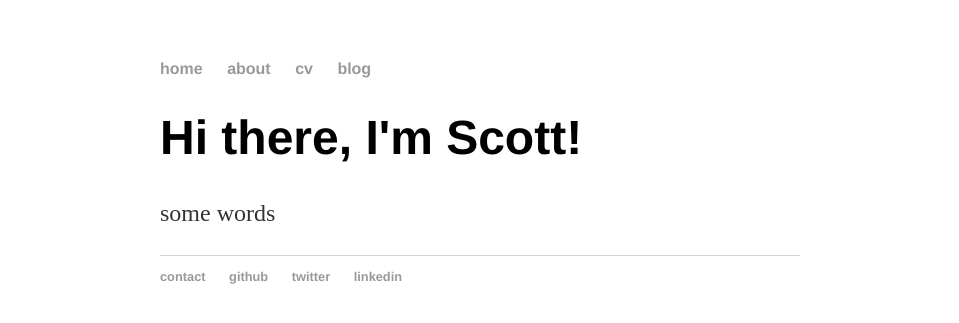
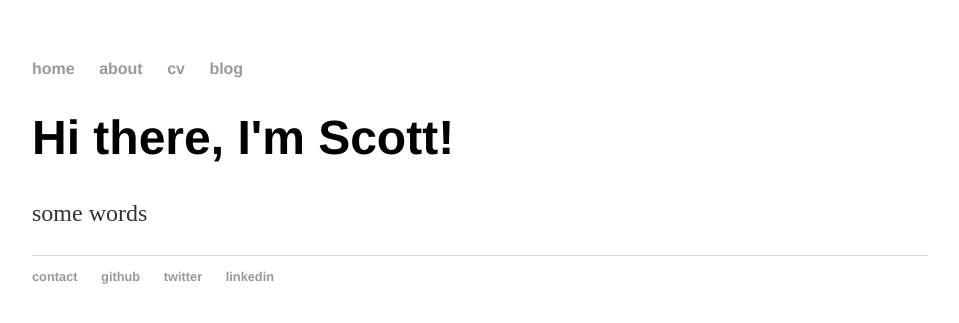
Before and after one commit to sjdenholm/sjdenholm.github.io, a Jekyll site: the page built from index.html, in a window 1280 px wide. Shown: the top 323 px of the page, without its empty margins (160-1119 px from the left). Built offline with Jekyll 4.4.1, drawn with Linux system fonts in a browser that asks for light colours.

Commit message:
Update main.css

```diff
--- a/css/main.css
+++ b/css/main.css
@@ -1,6 +1,6 @@
 body {
     margin: 60px auto;
-    width: 50%;
+    width: 70%;
 }
 nav ul, footer ul {
     font-family:'Helvetica', 'Arial', 'Sans-Serif';
@@ -28,6 +28,13 @@ p {
     line-height: 1.4em;
     color: #333;
 }
+
+header {
+    border-bottom: 1px solid #d5d5d5;
+    <!--font-size: .8em;-->
+}
+
+
 footer {
     border-top: 1px solid #d5d5d5;
     font-size: .8em;
```
